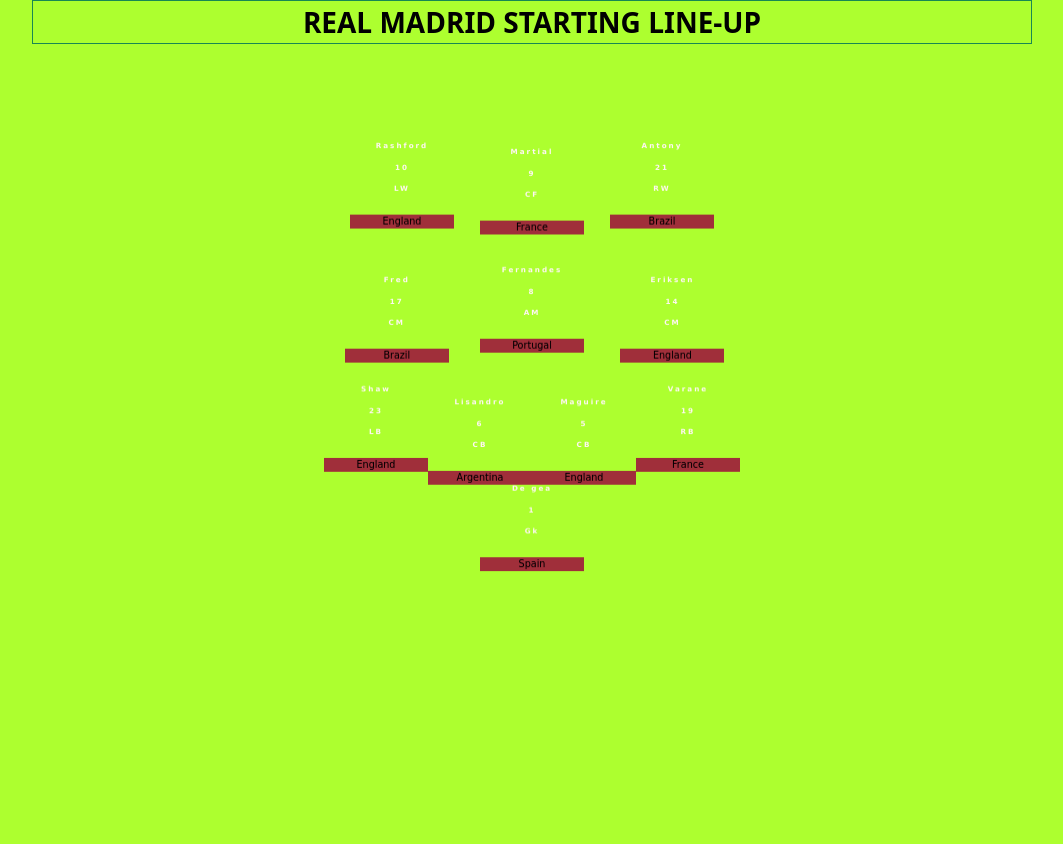
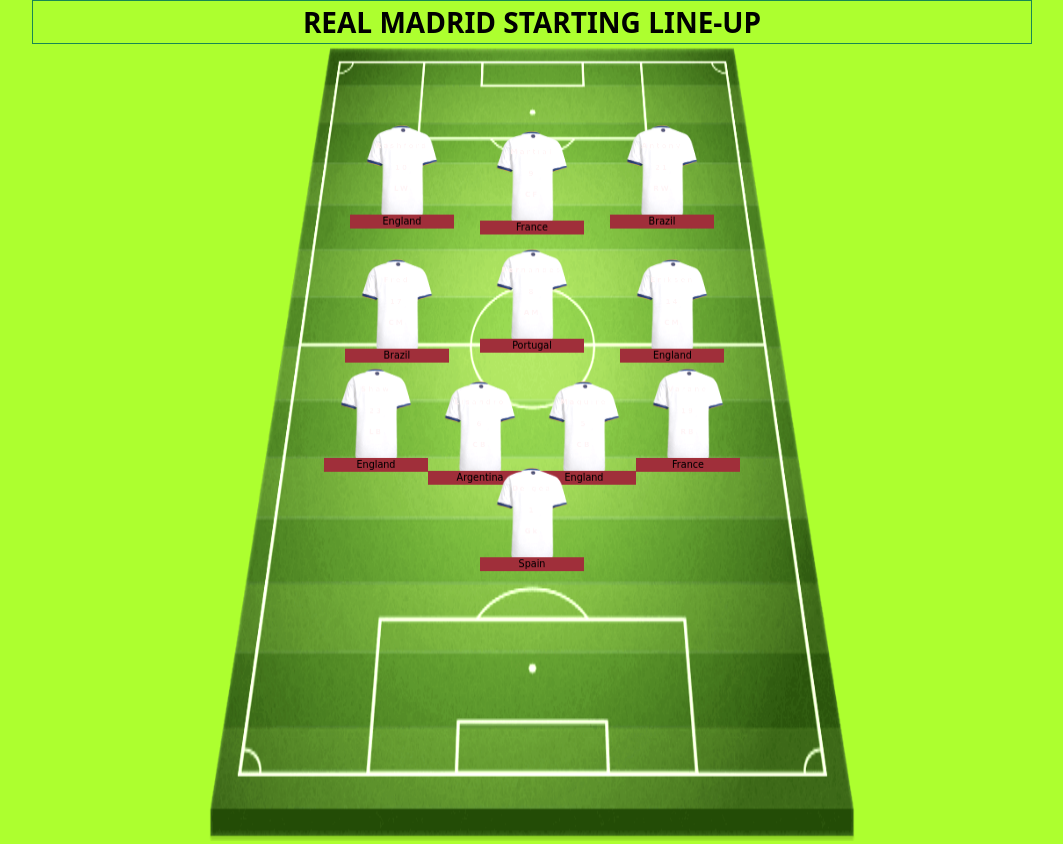
Before and after one commit to TemCreative/Lineup-, a plain HTML site: page index2.html in a window 1280 px wide. Shown: the whole page, without its empty margins (108-1171 px from the left). Drawn offline with nearby package versions, Linux system fonts and the light colour scheme.

Commit message:
I added Id

```diff
--- a/index2.html
+++ b/index2.html
@@ -46,6 +46,6 @@
 
 
     <script src="https://cdn.jsdelivr.net/npm/bootstrap@5.2.1/dist/js/bootstrap.bundle.min.js" integrity="sha384-u1OknCvxWvY5kfmNBILK2hRnQC3Pr17a+RTT6rIHI7NnikvbZlHgTPOOmMi466C8" crossorigin="anonymous"></script>
-    <script src="style.js"></script>
+    <script src="script.js"></script>
 </body>
 </html>
--- a/style2.css
+++ b/style2.css
@@ -1,5 +1,5 @@
 .jersey {
-    background-image: url(57386341xlalt2-removebg-preview.png);
+    background-image: url(/images/real-madrid-21-22-home-kit-4-removebg-preview.png);
     background-size: cover;
     height: 100%;
     /* border: 1px solid whitesmoke; */
@@ -10,7 +10,7 @@
 }
 
 .jerse {
-    background-image: url(57386341xlalt2-removebg-preview.png);
+    background-image: url(/images/real-madrid-21-22-home-kit-4-removebg-preview.png);
     background-size: cover;
     height: 100%;
     /* border: 1px solid whitesmoke; */
@@ -42,7 +42,7 @@ p {
 }
 
 .jers {
-    background-image: url(57386341xlalt2-removebg-preview.png);
+    background-image: url(/images/real-madrid-21-22-home-kit-4-removebg-preview.png);
     background-size: cover;
     height: 100%;
     /* border: 1px solid whitesmoke; */
@@ -52,7 +52,7 @@ p {
 }
 
 .kersey {
-    background-image: url(57386341xlalt2-removebg-preview.png);
+    background-image:url(/images/real-madrid-21-22-home-kit-4-removebg-preview.png);
     background-size: cover;
     height: 100%;
     /* border: 1px solid whitesmoke; */
@@ -117,7 +117,7 @@ p {
     filter:saturate(50%) contrast(150%);
     background-repeat: no-repeat;
     background-size: 100% 100%;
-    background-image: url(perspective-view-soccer-field-football-95025001-removebg-preview.png);
+    background-image: url(/images/cf4ce6c47cb24b9053fcdc282e9c7092.png);
     position: relative;
 }
 
```
Also changed, not shown: script.js (renamed from style.js).
